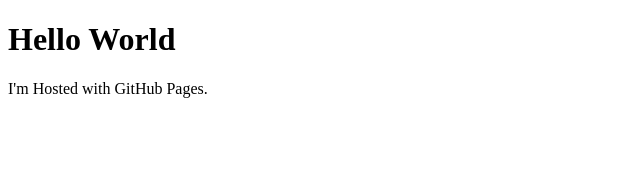
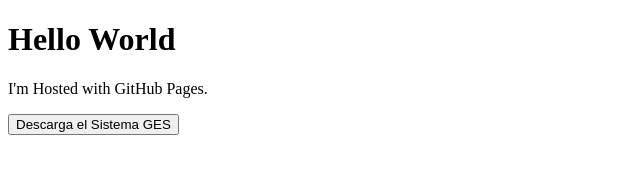
Before and after one commit to WarGaming1216/WarGaming1216.github.io, a plain HTML site: page index.html in a window 1280 px wide. Shown: the whole page, without its empty margins (0-640 px from the left). Drawn offline with Linux system fonts and the light colour scheme.

Commit message:
Botón de descarga
Implementación del botón de descarga del Sistema GES

```diff
--- a/index.html
+++ b/index.html
@@ -3,5 +3,6 @@
 <body>
 <h1>Hello World</h1>
 <p>I'm Hosted with GitHub Pages.</p>
+<button onclick="location.href='https://github.com/WarGaming1216/WarGaming1216.github.io/tree/Sistema-GES/setup.exe;'">Descarga el Sistema GES</button>
 </body>
 </html>
```
